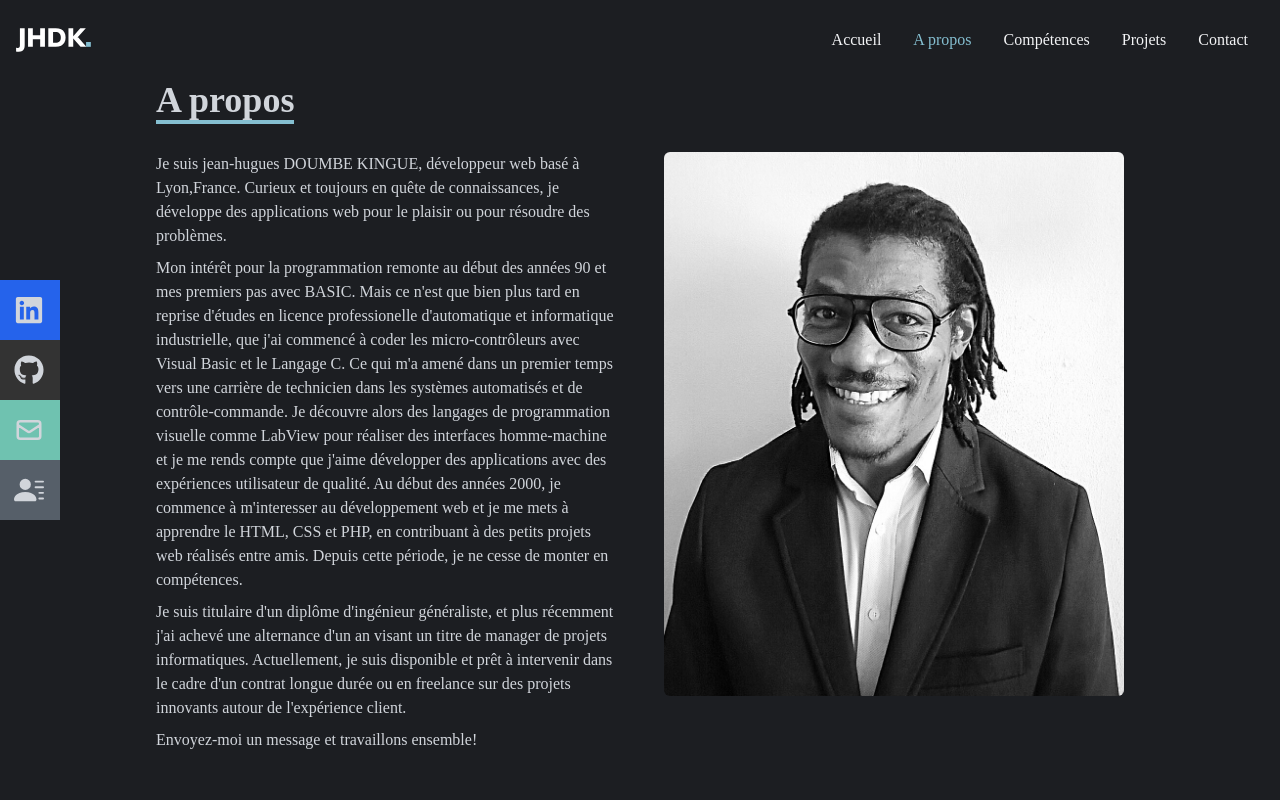
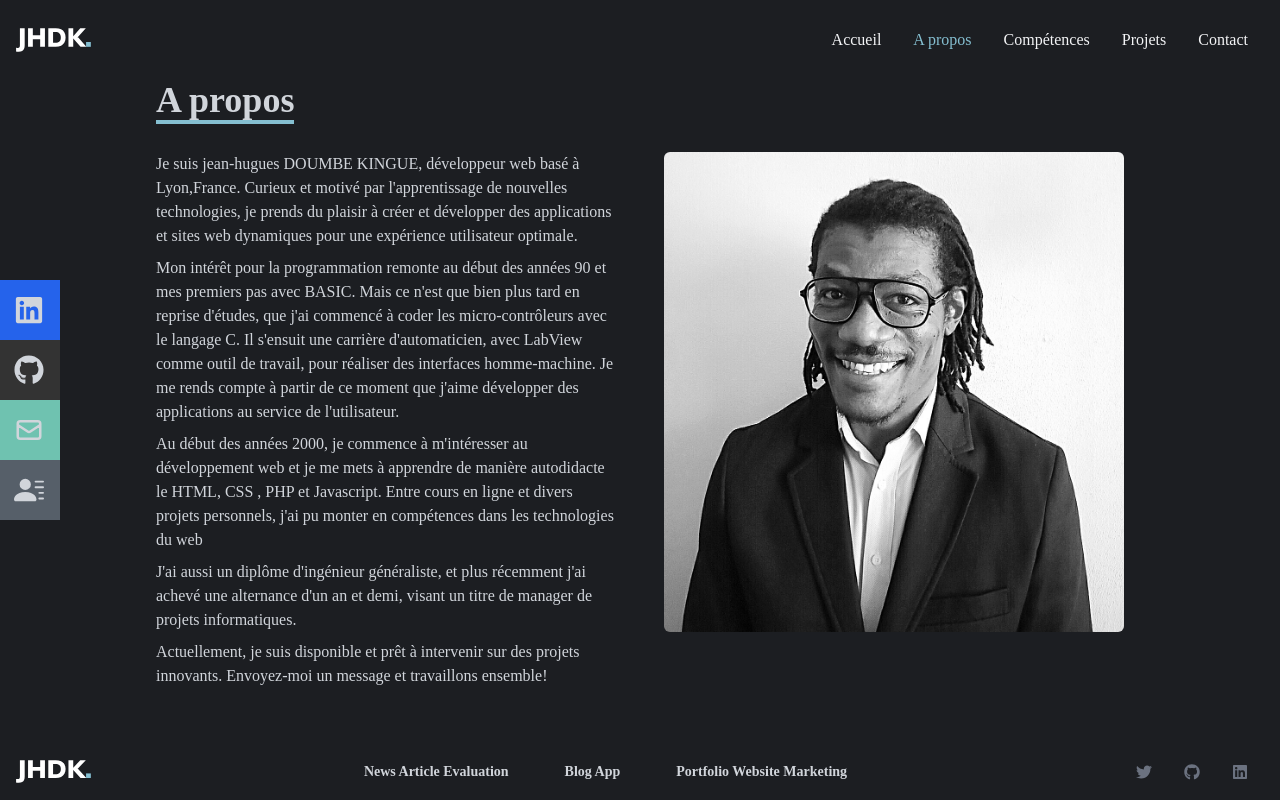
Before and after one commit to hugonin/dev-portfolio, a React (Create React App) app: page /about in a window 1280 px wide. Shown: the top 800 px of the page. Built offline with nearby package versions, Linux system fonts and the light colour scheme.

Commit message:
Added an updated CV file, modified the text content for About page and Hero section

```diff
--- a/src/routes/About.jsx
+++ b/src/routes/About.jsx
@@ -2,7 +2,7 @@ import PropTypes from "prop-types"
 
 import Profil from "../assets/profil_dev_jhdk_3.jpg";
 
-function About({title, paragraph1, paragraph2, paragraph3, paragraph4}) {
+function About({title, paragraph1, paragraph2, paragraph3, paragraph4, paragraph5}) {
   return (
     <section id="about" className=" bg-[#1C1E22] text-gray-300">
       <div className="flex flex-col justify-center items-center w-full h-full ">
@@ -29,6 +29,9 @@ function About({title, paragraph1, paragraph2, paragraph3, paragraph4}) {
             <p className="mb-2">
            {paragraph4}
             </p>
+            <p className="mb-2">
+           {paragraph5}
+            </p>
           </div>
           <div className="bg-cover bg-center pb-16 ">
             <img
@@ -48,10 +51,11 @@ export default About;
 
 About.defaultProps = {
   title: "A propos",
-  paragraph1: "Je suis jean-hugues DOUMBE KINGUE, développeur web basé à Lyon,France. Curieux et toujours en quête de connaissances, je développe des applications web pour le plaisir ou pour résoudre des problèmes.",
-  paragraph2: "Mon intérêt pour la programmation remonte au début des années 90 et mes premiers pas avec BASIC. Mais ce n'est que bien plus tard en reprise d'études en licence professionelle d'automatique et informatique industrielle, que j'ai commencé à coder les micro-contrôleurs avec Visual Basic et le Langage C. Ce qui m'a amené dans un premier temps vers une carrière de technicien dans les systèmes automatisés et de contrôle-commande. Je découvre alors des langages de programmation visuelle comme LabView pour réaliser des interfaces homme-machine et je me rends compte que j'aime développer des applications avec des expériences utilisateur de qualité. Au début des années 2000, je commence à m'interesser au développement web et je me mets à apprendre le HTML, CSS et PHP, en contribuant à des petits projets web réalisés entre amis. Depuis cette période, je ne cesse de monter en compétences.",
-  paragraph3: "Je suis titulaire d'un diplôme d'ingénieur généraliste, et plus récemment j'ai achevé une alternance d'un an visant un titre de manager de projets informatiques. Actuellement, je suis disponible et prêt à intervenir dans le cadre d'un contrat longue durée ou en freelance sur des projets innovants autour de l'expérience client. ",
-  paragraph4: " Envoyez-moi un message et travaillons ensemble!"
+  paragraph1: "Je suis jean-hugues DOUMBE KINGUE, développeur web basé à Lyon,France. Curieux et motivé par l'apprentissage de nouvelles technologies, je prends du plaisir à créer et développer des applications et sites web dynamiques pour une expérience utilisateur optimale.",
+  paragraph2: "Mon intérêt pour la programmation remonte au début des années 90 et mes premiers pas avec BASIC. Mais ce n'est que bien plus tard en reprise d'études, que j'ai commencé à coder les micro-contrôleurs avec le langage C. Il s'ensuit une carrière d'automaticien, avec LabView comme outil de travail, pour réaliser des interfaces homme-machine. Je me rends compte à partir de ce moment que j'aime développer des applications au service de l'utilisateur.",
+  paragraph3: "Au début des années 2000, je commence à m'intéresser au développement web et je me mets à apprendre de manière autodidacte le HTML, CSS , PHP et Javascript. Entre cours en ligne et divers projets personnels, j'ai pu monter en compétences dans les technologies du web",
+  paragraph4: "J'ai aussi un diplôme d'ingénieur généraliste, et plus récemment j'ai achevé une alternance d'un an et demi, visant un titre de manager de projets informatiques.",
+  paragraph5: "Actuellement, je suis disponible et prêt à intervenir sur des projets innovants. Envoyez-moi un message et travaillons ensemble!"
 
 }
 
--- a/src/routes/Hero.jsx
+++ b/src/routes/Hero.jsx
@@ -34,9 +34,9 @@ export default Hero;
 Hero.defaultProps = {
   greeting: "Hello, je suis",
   name: "Jean-Hugues Doumbe Kingue",
-  position: "Développeur",
+  position: "Développeur front-end",
   content:
-    "Je suis un développeur web front-end qui crée et designe des sites et applications web.",
+    "Je crée et développe des sites et applications web dynamiques pour une expérience utilisateur optimale.",
   cta: "Voir mes projets",
 };
 
```
Also changed, not shown: 1 other file (tests, documents, lock files or other folders).
